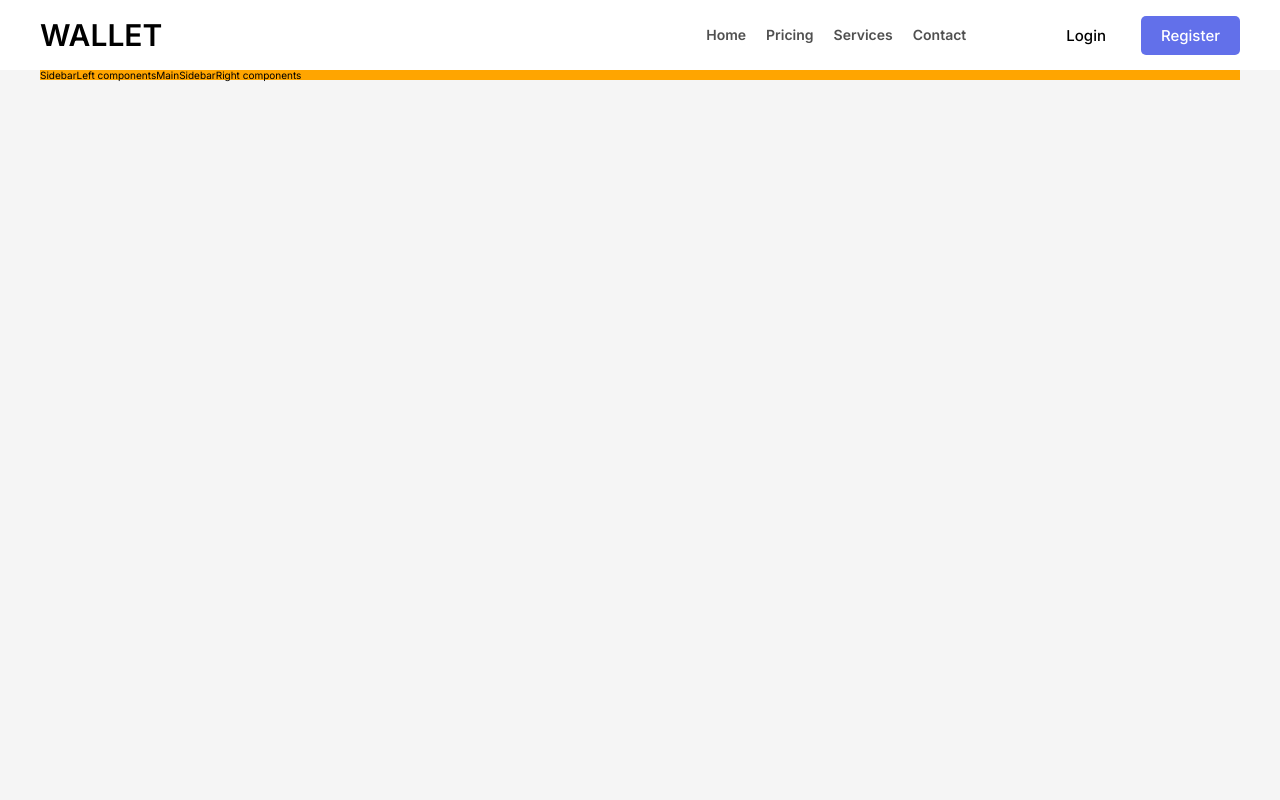
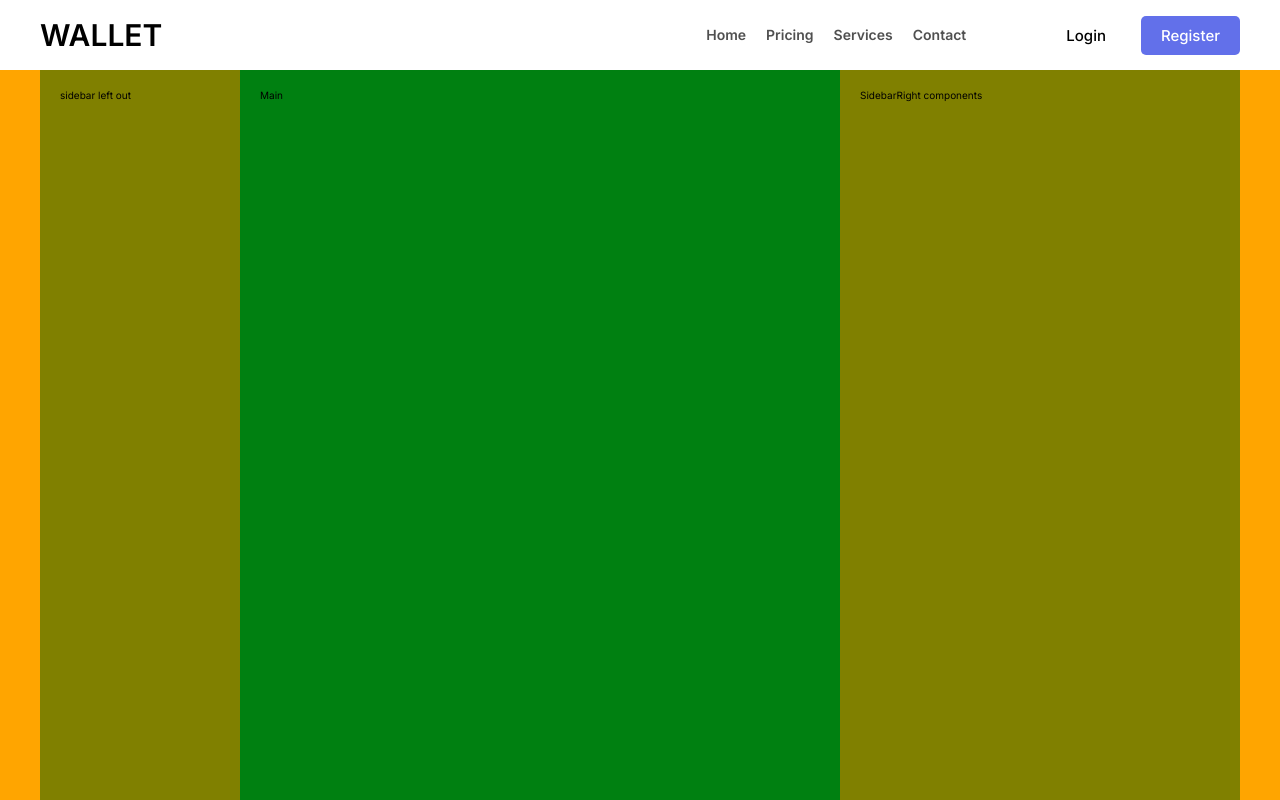
Before and after one commit to henriquearaujodev/wallet-dashboard, a React (Create React App) app: page /dashboard in a window 1280 px wide. Built offline with nearby package versions, Linux system fonts and the light colour scheme.

Commit message:
add components main

```diff
--- a/src/App.css
+++ b/src/App.css
@@ -9,13 +9,6 @@
 .App-logo {
   height: 40vmin;
   pointer-events: none;
-}
-
-.container {
-  display: flex;
-  width: 120rem;
-  /* padding: 2rem 5rem; */
-  background-color: orange;
 }
 
 @media (prefers-reduced-motion: no-preference) {
--- a/src/App.js
+++ b/src/App.js
@@ -3,9 +3,6 @@ import './App.css';
 
 // Components
 import Navbar from './components/Navbar/Navbar';
-import SidebarLeft from './components/SidebarLeft/SidebarLeft';
-import SidebarRight from './components/SidebarRight/SidebarRight';
-import Main from './components/main/Main';
 
 // Pages
 import Home from './pages/Home/Home';
@@ -16,6 +13,7 @@ import ChangePassword from './pages/Auth/ChangePassword';
 
 // React
 import { BrowserRouter, Routes, Route } from 'react-router-dom';
+import Dashboard from './pages/Dashboard/Dashboard';
 
 // Title site
 window.document.title = 'Wallet';
@@ -32,19 +30,9 @@ function App() {
             <Route path="/register" element={<Register />} />
             <Route path="/recover" element={<Recover />} />
             <Route path="/changepassword" element={<ChangePassword />} />
+            <Route path="/dashboard" element={<Dashboard />} />
           </Routes>
         </BrowserRouter>
-      </div>
-      <div className="container">
-        <div className="sidebar-left">
-          <SidebarLeft />
-        </div>
-        <div className="main">
-          <Main />
-        </div>
-        <div className="sidebar-right">
-          <SidebarRight />
-        </div>
       </div>
     </div>
   );
--- a/src/components/Navbar/Navbar.css
+++ b/src/components/Navbar/Navbar.css
@@ -1,6 +1,6 @@
 nav {
   width: 120rem;
-  padding: 2rem 0rem;
+  height: 7rem;
   display: flex;
   justify-content: space-between;
   align-items: center;
--- a/src/components/SidebarLeft/SidebarLeft.css
+++ b/src/components/SidebarLeft/SidebarLeft.css
@@ -0,0 +1,6 @@
+.sidebar-left {
+  width: 20rem;
+  padding: 2rem;
+  height: calc(100vh - 7.5vh);
+  background-color: olive;
+}
--- a/src/components/SidebarLeft/SidebarLeft.js
+++ b/src/components/SidebarLeft/SidebarLeft.js
@@ -1,7 +1,7 @@
 import './SidebarLeft.css';
 
 const SidebarLeft = () => {
-  return <div>SidebarLeft components</div>;
+  return <div className="sidebar-left">sidebar left out</div>;
 };
 
 export default SidebarLeft;
--- a/src/components/SidebarRight/SidebarRight.css
+++ b/src/components/SidebarRight/SidebarRight.css
@@ -0,0 +1,6 @@
+.sidebar-right {
+  width: 40rem;
+  padding: 2rem;
+  height: calc(100vh - 7.5vh);
+  background-color: olive;
+}
--- a/src/components/SidebarRight/SidebarRight.js
+++ b/src/components/SidebarRight/SidebarRight.js
@@ -1,7 +1,7 @@
 import './SidebarRight.css';
 
 const SidebarRight = () => {
-  return <div>SidebarRight components</div>;
+  return <div className="sidebar-right">SidebarRight components</div>;
 };
 
 export default SidebarRight;
--- a/src/components/main/Main.css
+++ b/src/components/main/Main.css
@@ -0,0 +1,6 @@
+.main {
+  width: 60rem;
+  padding: 2rem;
+  height: calc(100vh - 7.5vh);
+  background-color: #008011;
+}
--- a/src/components/main/Main.js
+++ b/src/components/main/Main.js
@@ -1,7 +1,7 @@
 import './Main.css';
 
 const Main = () => {
-  return <div>Main</div>;
+  return <div className="main">Main</div>;
 };
 
 export default Main;
--- /dev/null
+++ b/src/pages/Dashboard/Dashboard.css
@@ -0,0 +1,15 @@
+.container {
+  width: 100vw;
+  /* padding: 2rem 0rem; */
+  background-color: orange;
+  display: flex;
+  justify-content: center;
+  align-items: center;
+}
+
+.header {
+  width: 120rem;
+  display: flex;
+  justify-content: space-between;
+  /* align-items: center; */
+}
--- /dev/null
+++ b/src/pages/Dashboard/Dashboard.js
@@ -0,0 +1,26 @@
+import './Dashboard.css';
+
+// components
+import SidebarLeft from '../../components/SidebarLeft/SidebarLeft';
+import SidebarRight from '../../components/SidebarRight/SidebarRight';
+import Main from '../../components/main/Main';
+
+const Dashboard = () => {
+  return (
+    <div className="container">
+      <div className="header">
+        <div>
+          <SidebarLeft />
+        </div>
+        <div>
+          <Main />
+        </div>
+        <div>
+          <SidebarRight />
+        </div>
+      </div>
+    </div>
+  );
+};
+
+export default Dashboard;
```
